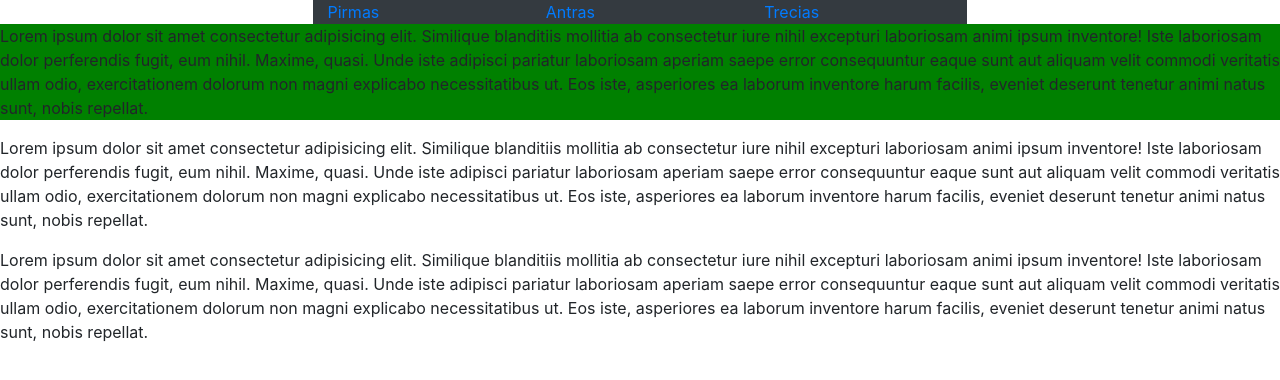
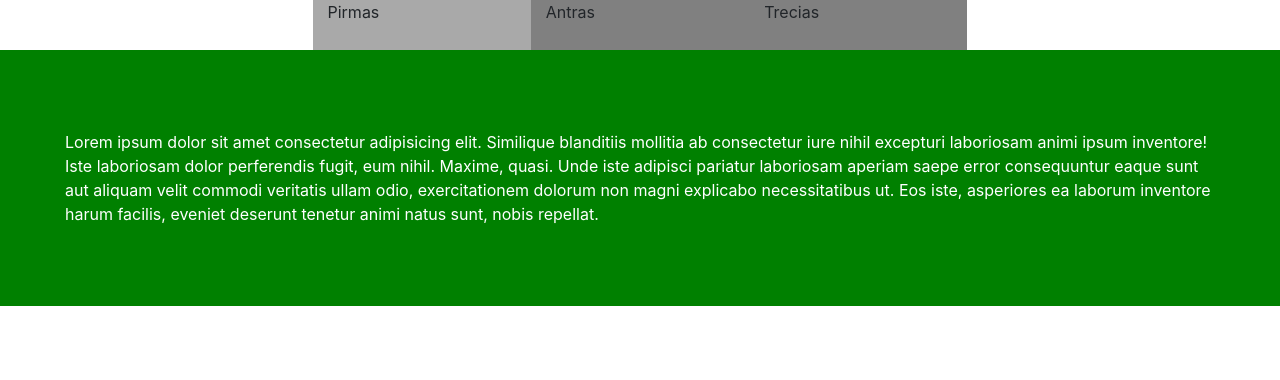
Before and after one commit to IngaVait/Dublis-du, a plain HTML site: page Dublis du/app/views/Hidden_text.html in a window 1280 px wide. Drawn offline with Linux system fonts and the light colour scheme.

Commit message:
pilnai veikia hidden button linkas, sucentruotas

```diff
--- a/Dublis du/app/views/Hidden_text.html
+++ b/Dublis du/app/views/Hidden_text.html
@@ -16,35 +16,48 @@
     <link rel="stylesheet" href="../../assets/css/style.css">
 </head>
 
-<body>
-
-<div class="row justify-content-center">
-    <a class="col-2 bg-dark" href="#">Pirmas</a>
-    <a class="col-2 bg-dark" href="#">Antras</a>
-    <a class="col-2 bg-dark" href="#">Trecias</a>
-    <div class="w-100"></div>
-</div>
+<body class="row">
+    <input type="radio" class="inputelement one col-2 offset-3" name="menu" checked />
+    <span class="col-2 offset-3">Pirmas</span>
+    <input type="radio" class="inputelement two col-2 offset-5" name="menu" />
+    <span class="col-2">Antras</span>
+    <input type="radio" class="inputelement three col-2 offset-7" name="menu" />
+    <span class="col-2">Trecias</span>
+           <div class="navigationwrapper">
+            <p id="content1" class="navigationcontainer">Lorem ipsum dolor sit amet consectetur adipisicing elit. Similique blanditiis mollitia ab
+                consectetur iure nihil
+                excepturi laboriosam animi ipsum inventore! Iste laboriosam dolor perferendis fugit, eum nihil. Maxime,
+                quasi.
+                Unde iste adipisci pariatur laboriosam aperiam saepe error consequuntur eaque sunt aut aliquam velit
+                commodi
+                veritatis ullam odio, exercitationem dolorum non magni explicabo necessitatibus ut. Eos iste, asperiores
+                ea
+                laborum inventore harum facilis, eveniet deserunt tenetur animi natus sunt, nobis repellat.</p>
+            <p id="content2" class="navigationcontainer">Lorem ipsum dolor sit amet consectetur adipisicing elit. Similique blanditiis mollitia ab
+                consectetur iure nihil
+                excepturi laboriosam animi ipsum inventore! Iste laboriosam dolor perferendis fugit, eum nihil. Maxime,
+                quasi.
+                Unde iste adipisci pariatur laboriosam aperiam saepe error consequuntur eaque sunt aut aliquam velit
+                commodi
+                veritatis ullam odio, exercitationem dolorum non magni explicabo necessitatibus ut. Eos iste, asperiores
+                ea
+                laborum inventore harum facilis, eveniet deserunt tenetur animi natus sunt, nobis repellat.</p>
+            <p id="content3" class="navigationcontainer">Lorem ipsum dolor sit amet consectetur adipisicing elit. Similique blanditiis mollitia ab
+                consectetur iure nihil
+                excepturi laboriosam animi ipsum inventore! Iste laboriosam dolor perferendis fugit, eum nihil. Maxime,
+                quasi.
+                Unde iste adipisci pariatur laboriosam aperiam saepe error consequuntur eaque sunt aut aliquam velit
+                commodi
+                veritatis ullam odio, exercitationem dolorum non magni explicabo necessitatibus ut. Eos iste, asperiores
+                ea
+                laborum inventore harum facilis, eveniet deserunt tenetur animi natus sunt, nobis repellat.</p>
+        </div>
 
 
-    <p id="hidden-1">Lorem ipsum dolor sit amet consectetur adipisicing elit. Similique blanditiis mollitia ab consectetur iure nihil
-        excepturi laboriosam animi ipsum inventore! Iste laboriosam dolor perferendis fugit, eum nihil. Maxime, quasi.
-        Unde iste adipisci pariatur laboriosam aperiam saepe error consequuntur eaque sunt aut aliquam velit commodi
-        veritatis ullam odio, exercitationem dolorum non magni explicabo necessitatibus ut. Eos iste, asperiores ea
-        laborum inventore harum facilis, eveniet deserunt tenetur animi natus sunt, nobis repellat.</p>
-    <p id="hidden-2">Lorem ipsum dolor sit amet consectetur adipisicing elit. Similique blanditiis mollitia ab consectetur iure nihil
-        excepturi laboriosam animi ipsum inventore! Iste laboriosam dolor perferendis fugit, eum nihil. Maxime, quasi.
-        Unde iste adipisci pariatur laboriosam aperiam saepe error consequuntur eaque sunt aut aliquam velit commodi
-        veritatis ullam odio, exercitationem dolorum non magni explicabo necessitatibus ut. Eos iste, asperiores ea
-        laborum inventore harum facilis, eveniet deserunt tenetur animi natus sunt, nobis repellat.</p>
-    <p id="hidden-3">Lorem ipsum dolor sit amet consectetur adipisicing elit. Similique blanditiis mollitia ab consectetur iure nihil
-        excepturi laboriosam animi ipsum inventore! Iste laboriosam dolor perferendis fugit, eum nihil. Maxime, quasi.
-        Unde iste adipisci pariatur laboriosam aperiam saepe error consequuntur eaque sunt aut aliquam velit commodi
-        veritatis ullam odio, exercitationem dolorum non magni explicabo necessitatibus ut. Eos iste, asperiores ea
-        laborum inventore harum facilis, eveniet deserunt tenetur animi natus sunt, nobis repellat.</p>
-    <!-- Pijaus  -->
-    <script src="../../assets/js/jQuery.js"></script>
-    <script src="../../assets/js/bootstrap.bundle.js"></script>
-    <script src="../../assets/js/bootstrap.js"></script>
+
+        <script src="../../assets/js/jQuery.js"></script>
+        <script src="../../assets/js/bootstrap.bundle.js"></script>
+        <script src="../../assets/js/bootstrap.js"></script>
 </body>
 
 </html>
--- a/Dublis du/assets/css/style.css
+++ b/Dublis du/assets/css/style.css
@@ -2,6 +2,7 @@
     width: 100%;
     height: 100%;
 }
+
 .navbar {
     background-color: rgba(32, 32, 32, 0.7);
     position: absolute;
@@ -10,19 +11,80 @@
     left: 30vw;
     width: 40vw;
 }
-video   {
+
+video {
     height: 100vh;
     width: 100vw;
     object-fit: cover;
 }
-#hidden-1   {
+
+#hidden-1 {
     background-color: red;
 }
 
-#hidden-1   {
+#hidden-1 {
     background-color: blue;
 }
 
-#hidden-1   {
+#hidden-1 {
     background-color: green;
 }
+
+#content1 {
+    background: green;
+    color: white;
+    padding: 5em;
+}
+
+#content2 {
+    background: orange;
+    color: white;
+    padding: 5em;
+}
+
+#content3 {
+    background: black;
+    color: white;
+    padding: 5em;
+}
+
+.navigationcontainer {
+    display: none;
+}
+
+.inputelement:checked~.navigationwrapper .navigationcontainer {
+    display: none;
+}
+
+.one:checked~.navigationwrapper #content1 {
+    display: block;
+}
+
+.two:checked~.navigationwrapper #content2 {
+    display: block;
+}
+
+.three:checked~.navigationwrapper #content3 {
+    display: block;
+}
+
+span {
+    display: inline-block;
+    background: grey;
+    width: 100px;
+    height: 50px
+}
+
+.inputelement {
+    position: absolute;
+    height: 50px;
+    opacity: 0;
+    z-index: 1;
+}
+
+.inputelement:checked+span {
+    background: darkgrey;
+}
+span {
+    padding: 0;
+}
```
